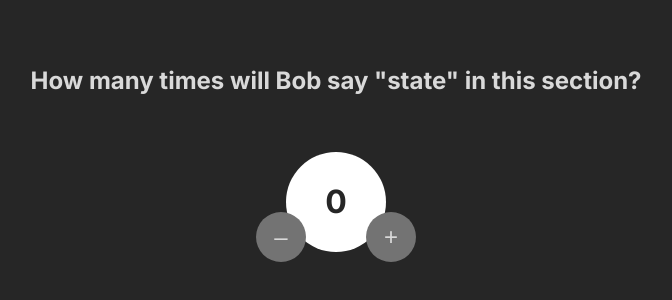
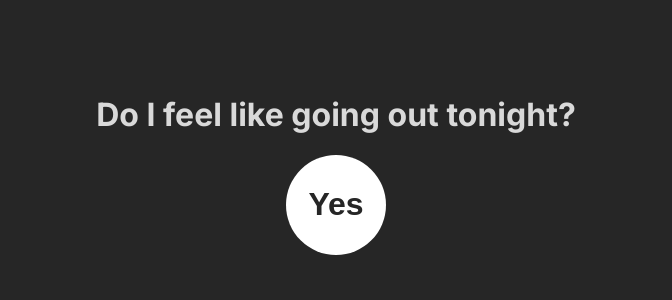
Before and after one commit to danchenkov/fr1, a React (Vite) app: page / in a window 1280 px wide. Shown: the part 236-536 px from the top of the page, without its empty margins (304-976 px from the left). Built offline with nearby package versions, Linux system fonts and the light colour scheme.

Commit message:
add isGoingOut toggle

```diff
--- a/App.jsx
+++ b/App.jsx
@@ -1,24 +1,16 @@
 import React from "react"
 
 export default function App() {
-    const [count, setCount] = React.useState(0)
+    const [isGoingOut, setGoingOut] = new React.useState(true)
 
-    function add() {
-        setCount(prevCount => prevCount + 1)
-    }
-
-    function subtract() {
-        setCount(prevCount => prevCount > 0 ? prevCount - 1 : 0)
+    function toggleGoingOut() {
+        setGoingOut(isGoingOut => !isGoingOut)
     }
 
     return (
-        <main className="container">
-            <h1>How many times will Bob say "state" in this section?</h1>
-            <div className="counter">
-                <button className="minus" aria-label="Decrease count" onClick={subtract}>–</button>
-                <h2 className="count">{count}</h2>
-                <button className="plus" aria-label="Increase count" onClick={add}>+</button>
-            </div>
+        <main>
+            <h1 className="title">Do I feel like going out tonight?</h1>
+            <button className="value" onClick={toggleGoingOut}>{isGoingOut ? "Yes" : "No"}</button>
         </main>
     )
 }
--- a/index.css
+++ b/index.css
@@ -7,6 +7,7 @@ body {
     align-items: center;
     justify-content: center;
 
+    height: 100vh;
     margin: 0;
     padding: 20px;
 
@@ -16,63 +17,31 @@ body {
     background-color: #262626;
 }
 
-.container {
+main {
     display: flex;
     flex-direction: column;
+    align-items: center;
 }
 
-.container > h1 {
-    margin-top: 0;
-    font-size: 1.5rem;
+main > .title {
+    text-align: center;
 }
 
-.counter {
-    display: flex;
-    align-items: flex-end;
-    align-self: center;
-    margin-top: 40px;
-}
-
-.counter > button {
+main > .value {
     cursor: pointer;
 
-    width: 50px;
-    height: 50px;
-
-    font-size: 1.5rem;
-    color: #D9D9D9;
-
-    background-color: #737373;
-    border: none;
-    border-radius: 50%;
-}
-
-.counter > button:hover {
-    color: #D9D9D9;
-    background-color: #404040;
-}
-
-.count {
     display: flex;
     align-items: center;
     justify-content: center;
 
     width: 100px;
     height: 100px;
-    margin-block: 0 10px;
 
     font-size: 2rem;
+    font-weight: bold;
     color: #262626;
 
     background-color: white;
+    border: none;
     border-radius: 50%;
 }
-
-.plus {
-    margin-left: -20px;
-}
-
-.minus {
-    z-index: 1;
-    margin-right: -20px;
-}
```
